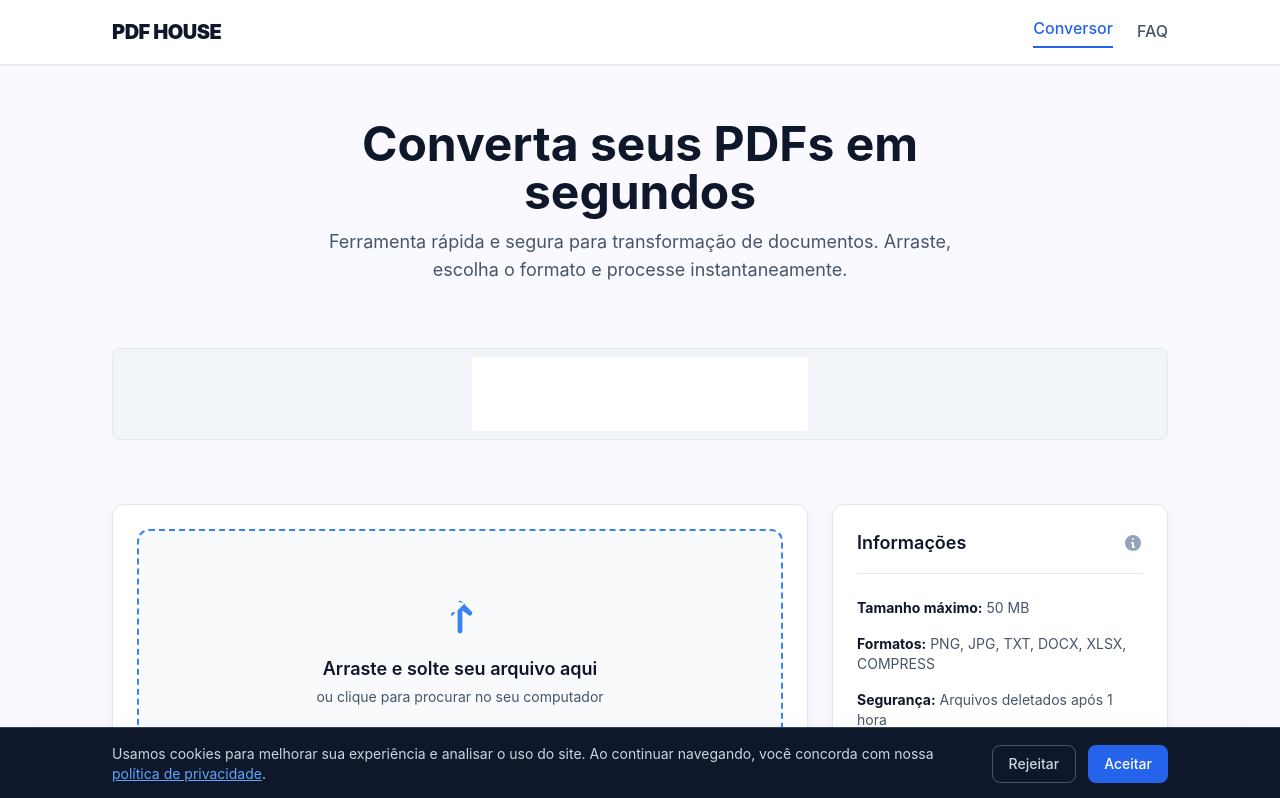
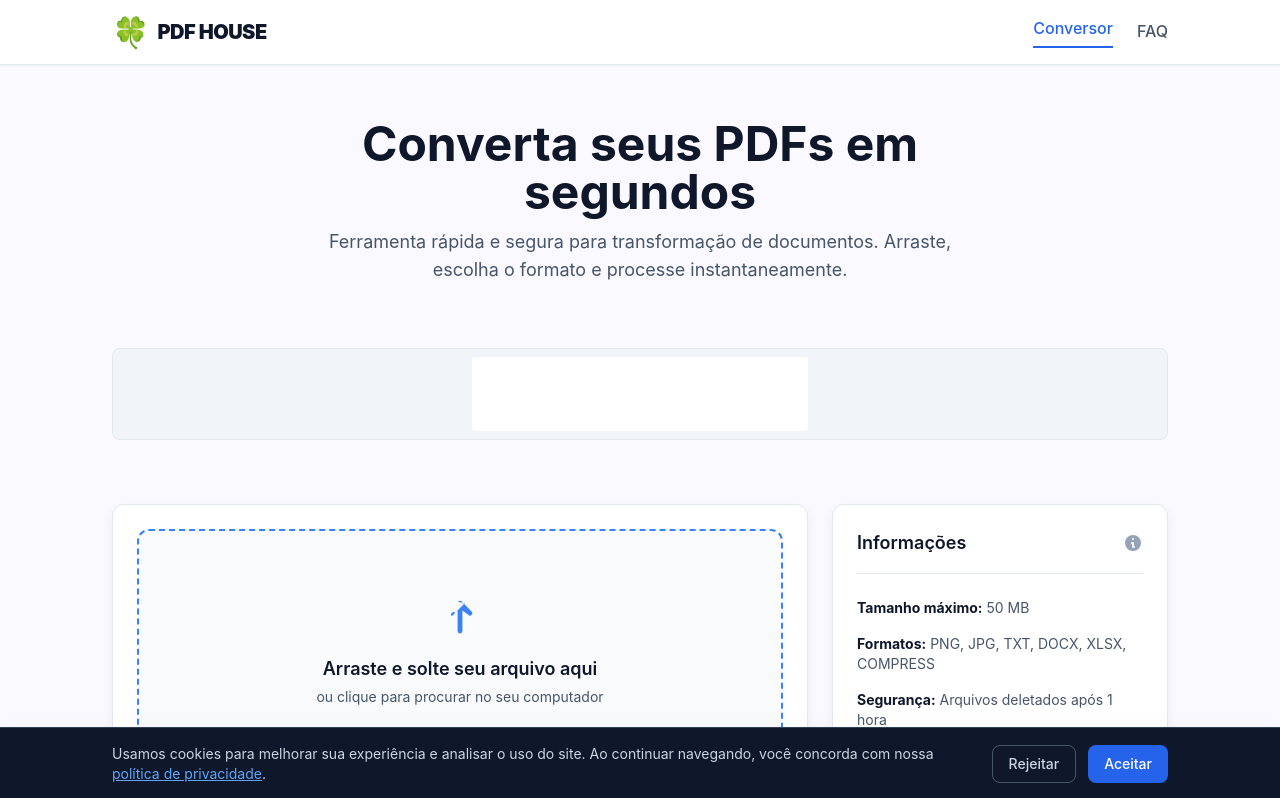
Before and after one commit to Dev2E/pdf-house, a Vue app in the folder frontend/: page / in a window 1280 px wide. Shown: the top 798 px of the page. Built offline with nearby package versions, Linux system fonts and the light colour scheme.

Commit message:
Add clover emoji logo to header and browser tab

```diff
--- a/frontend/index.html
+++ b/frontend/index.html
@@ -2,9 +2,8 @@
 <html lang="pt-BR">
   <head>
     <meta charset="UTF-8" />
-    <link rel="icon" href="/favicon.ico" />
     <meta name="viewport" content="width=device-width, initial-scale=1.0" />
-    <title>Conversor PDF - PDF HOUSE</title>
+    <title>🍀 PDF HOUSE - Conversor PDF</title>
 
     <!-- Google AdSense -->
     <script async src="https://pagead2.googlesyndication.com/pagead/js/adsbygoogle.js?client=ca-pub-xxxxxxxxxxxxxxxx"
--- a/frontend/src/components/Header.vue
+++ b/frontend/src/components/Header.vue
@@ -6,6 +6,7 @@
         @click="$emit('navigate', 'conversor')"
         class="flex items-center gap-2 cursor-pointer hover:opacity-80 transition-opacity"
       >
+        <span class="text-3xl">🍀</span>
         <span class="text-xl font-black text-blue-600 dark:text-blue-400 tracking-tight font-['Inter'] antialiased text-slate-900 dark:text-slate-100">PDF HOUSE</span>
       </div>
 
```
